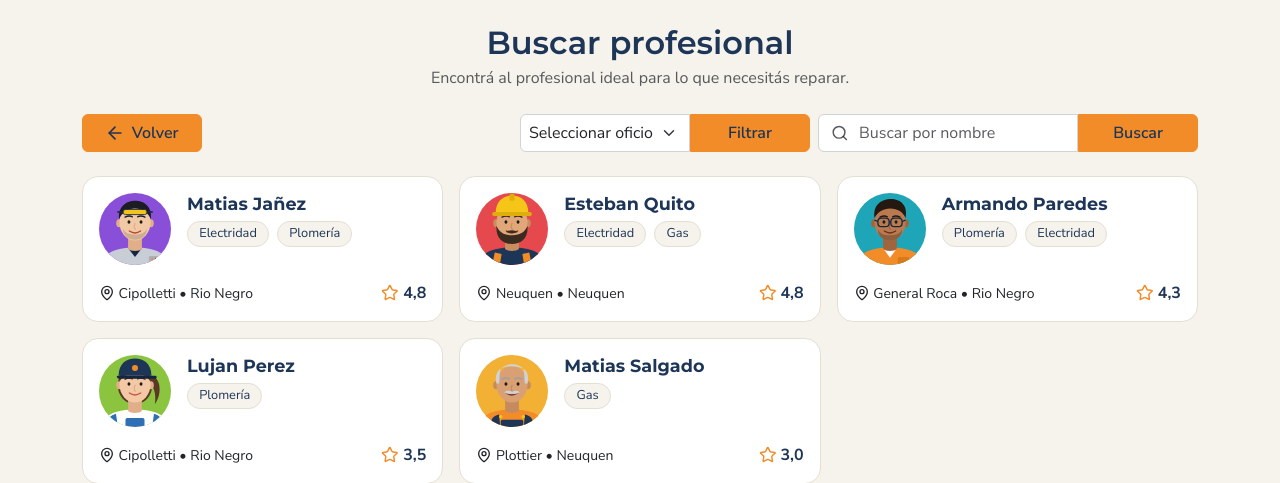
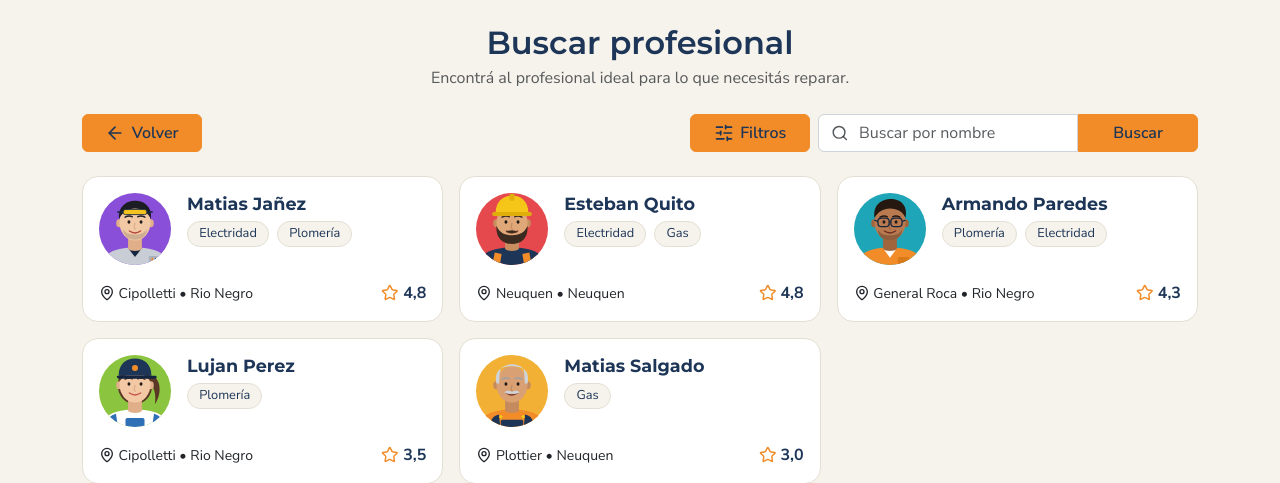
Before and after one commit to lautyMonte/reparoTodo, a Laravel app: page /buscador in a window 1280 px wide. Shown: the part 66-549 px from the top of the page. Run offline with Laravel 12, Linux system fonts and the light colour scheme; data comes from the database, SQL or seed files in the repository.

Commit message:
mejorado el buscador y filtro

```diff
--- a/app/Http/Controllers/ProfesionalController.php
+++ b/app/Http/Controllers/ProfesionalController.php
@@ -44,9 +44,16 @@ class ProfesionalController extends Controller
 
     $oficios = Oficio::orderBy('tipo')->get();
 
+    $localidades = Profesional::whereNotNull('ciudad')
+        ->where('ciudad', '!=', '')
+        ->distinct()
+        ->orderBy('ciudad')
+        ->pluck('ciudad');
+
     return view('profesional.index', compact(
         'profesionales',
-        'oficios'
+        'oficios',
+        'localidades'
     ) + [
         'titulo' => 'Buscar profesional'
     ]);
@@ -84,52 +91,77 @@ class ProfesionalController extends Controller
     }
 
     /**
-     * Busca a los profesionales, según el nombre
+     * Buscara a los profesionales por su nombre, oficio, localidad o puntuacion
+     * (tambien funciona si es todo junto)
      */
-    public function buscar(Request $request)
+   public function filtrar(Request $request)
 {
     $request->validate([
         'buscar' => ['nullable', 'string', 'max:100'],
+
+        'oficios' => ['nullable', 'array'],
+        'oficios.*' => ['integer', 'exists:oficios,id'],
+
+        'localidades' => ['nullable', 'array'],
+        'localidades.*' => ['string', 'max:100'],
+
+        'puntajes' => ['nullable', 'array'],
+        'puntajes.*' => ['integer', 'between:1,5'],
     ]);
 
     $buscar = trim($request->input('buscar', ''));
+    $oficios = $request->input('oficios', []);
+    $localidades = $request->input('localidades', []);
+    $puntajes = $request->input('puntajes', []);
 
     $profesionales = Profesional::with(['user', 'oficios'])
         ->withCount('resenas')
         ->withAvg('resenas', 'puntaje')
-            ->when($buscar, function ($query) use ($buscar) {
+
+        // Buscar por nombre
+        ->when($buscar !== '', function ($query) use ($buscar) {
             $query->whereHas('user', function ($q) use ($buscar) {
                 $q->where('usuario', 'LIKE', "%{$buscar}%");
             });
         })
+
+        // Filtrar por oficio
+        ->when(!empty($oficios), function ($query) use ($oficios) {
+
+            $query->whereHas('oficios', function ($q) use ($oficios) {
+                $q->whereIn('oficios.id', $oficios);
+            });
+
+        })
+
+        // Filtrar por localidad
+        ->when(!empty($localidades), function ($query) use ($localidades) {
+
+            $query->whereIn('ciudad', $localidades);
+
+        })
+
         ->get();
 
-        return response()->json([
-            'html' => view('partials.tarjetas', compact('profesionales'))->render(),
-        ]);
+    // Filtrar por puntuación minima
+    if (!empty($puntajes)) {
+
+        $puntajeMinimo = min($puntajes);
+
+        $profesionales = $profesionales->filter(function ($profesional) use ($puntajeMinimo) {
+
+            return $profesional->resenas_avg_puntaje !== null
+                && $profesional->resenas_avg_puntaje >= $puntajeMinimo;
+
+        })->values();
+
     }
 
-    /**
-     * Segun el oficio
-     */
-    public function filtrarOficio(Request $request){
-
-        $request->validate([
-            'oficio' => ['required', 'integer', 'exists:oficios,id'],
-        ]);
-
-        $oficio = $request->input('oficio');
-
-        $profesionales = Profesional::with(['user', 'oficios'])
-            ->withCount('resenas')
-            ->withAvg('resenas', 'puntaje')
-            ->whereHas('oficios', function ($query) use ($oficio) {
-                $query->where('oficios.id', $oficio);
-            })
-            ->get();
-
     return response()->json([
-            'html' => view('partials.tarjetas', compact('profesionales'))->render()
+        'html' => view(
+            'partials.tarjetas',
+            compact('profesionales')
+        )->render()
     ]);
 }
 }
--- a/public/js/buscador.js
+++ b/public/js/buscador.js
@@ -2,27 +2,50 @@ document.addEventListener('DOMContentLoaded', () => {
 
     const resultados = document.getElementById('resultados-profesionales');
     const formularioNombre = document.getElementById('form-buscar');
-    const formularioOficio = document.getElementById('form-oficio');
+    const formularioFiltros = document.getElementById('form-filtros');
+    const campoBuscar = document.getElementById('buscar');
+    const botonLimpiar = document.getElementById('limpiar-filtros');
+    const contadorFiltros = document.getElementById('contador-filtros');
 
-    // Función AJAX reutilizable
-    async function realizarBusqueda(formulario) {
+    let temporizador = null;
+    let controladorActual = null;
 
+    // Búsqueda conjunta
+    async function realizarBusqueda(cerrarModal = false) {
+
+        // Cancelar la petición anterior, si existe
+        if (controladorActual) {
+            controladorActual.abort();
+        }
+
+        // Crear un nuevo controlador
+        controladorActual = new AbortController();
+
+        // Tomamos los filtros seleccionados
         const parametros = new URLSearchParams(
-            new FormData(formulario)
+            new FormData(formularioFiltros)
         );
+
+        // Agregamos el nombre escrito
+        parametros.set('buscar', campoBuscar.value.trim());
 
         try {
 
-            resultados.innerHTML = '<p class="text-center">Buscando profesionales...</p>';
+            resultados.innerHTML =
+                '<p class="text-center">Buscando profesionales...</p>';
 
+            // Siempre enviamos los datos al método filtrar
             const respuesta = await fetch(
-                `${formulario.action}?${parametros}`,
+                `${formularioFiltros.action}?${parametros}`,
                 {
                     method: 'GET',
                     headers: {
                         'Accept': 'application/json',
                         'X-Requested-With': 'XMLHttpRequest'
-                    }
+                    },
+
+                    // Asociar la petición al controlador
+                    signal: controladorActual.signal
                 }
             );
 
@@ -38,7 +61,21 @@ document.addEventListener('DOMContentLoaded', () => {
                 lucide.createIcons();
             }
 
+            // Cerrar el modal solamente al aplicar los filtros
+            if (cerrarModal) {
+                const modal = document.getElementById('modalFiltros');
+
+                if (modal && window.bootstrap) {
+                    bootstrap.Modal.getOrCreateInstance(modal).hide();
+                }
+            }
+
         } catch (error) {
+
+            // No mostrar errores cuando cancelamos una petición
+            if (error.name === 'AbortError') {
+                return;
+            }
 
             console.error('Error en la búsqueda:', error);
 
@@ -50,20 +87,60 @@ document.addEventListener('DOMContentLoaded', () => {
         }
     }
 
-    // Formulario de búsqueda por nombre
+    // Al presionar el botón Buscar
     formularioNombre.addEventListener('submit', (e) => {
         e.preventDefault();
-        document.getElementById('oficio').value = '';
-        realizarBusqueda(formularioNombre);
+        clearTimeout(temporizador);
+        realizarBusqueda();
     });
 
-    // Formulario de filtro por oficio
+    // Buscar automáticamente mientras se escribe
+    campoBuscar.addEventListener('input', () => {
+
+        clearTimeout(temporizador);
+
+        temporizador = setTimeout(() => {
+            realizarBusqueda();
+        }, 350);
+
+    });
+
+    // Al aplicar los filtros del modal
+    formularioFiltros.addEventListener('submit', (e) => {
+        e.preventDefault();
+
+        clearTimeout(temporizador);
+        realizarBusqueda(true);
+    });
+
+    // Limpiar filtros y nombre
+    botonLimpiar.addEventListener('click', () => {
+
+        formularioFiltros.reset();
 
 
-    formularioOficio.addEventListener('submit', (e) => {
-        e.preventDefault();
-        document.getElementById('buscar').value = '';
-        realizarBusqueda(formularioOficio);
+
+        actualizarContadorFiltros();
+
+        clearTimeout(temporizador);
+        realizarBusqueda(true);
     });
 
+    // Actualizar cantidad de filtros seleccionados
+    function actualizarContadorFiltros() {
+
+        const filtrosSeleccionados = formularioFiltros.querySelectorAll(
+            'input[type="checkbox"]:checked'
+        );
+
+        const cantidad = filtrosSeleccionados.length;
+
+        contadorFiltros.textContent = cantidad;
+
+        contadorFiltros.style.display = cantidad > 0 ? 'inline-block': 'none';
+    }
+
+    formularioFiltros.addEventListener('change', actualizarContadorFiltros);
+    // Inicializar contador
+    actualizarContadorFiltros();
 });
--- a/resources/views/partials/tarjetas.blade.php
+++ b/resources/views/partials/tarjetas.blade.php
@@ -47,7 +47,7 @@
         @empty
         <p class="text-center text-muted">
             @if(request('buscar'))
-                No se encontraron profesionales con el nombre "{{ request('buscar') }}".
+                No se encontraron profesionales con esas especificaciones.
             @else
                 Todavía no hay profesionales para mostrar.
             @endif
--- a/resources/views/profesional/index.blade.php
+++ b/resources/views/profesional/index.blade.php
@@ -8,33 +8,24 @@
         <p class="text-muted mb-0">Encontrá al profesional ideal para lo que necesitás reparar.</p>
     </div>
 
-    {{-- Barra superior: volver a la izquierda | filtros + buscador a la derecha (todavia sin funcionalidad) --}}
+    {{-- Barra superior: volver a la izquierda | filtros + buscador a la derecha --}}
     <div class="d-flex flex-wrap justify-content-between align-items-center gap-3 mb-4">
         <a href="{{ url()->previous() }}" class="btn btn-accent btn-barra fw-semibold">
             <i data-lucide="arrow-left"></i> Volver
         </a>
 
         <div class="d-flex flex-wrap align-items-center gap-2">
+            {{--Aca va el boton de filtros--}}
+           <button type="button" class="btn btn-accent btn-barra fw-semibold" data-bs-toggle="modal" data-bs-target="#modalFiltros">
+                <i data-lucide="sliders-horizontal"></i>
+                    Filtros
+                    <span id="contador-filtros" class="badge rounded-pill bg-danger ms-1" style="display: none;">
+                        0
+                    </span>
+            </button>
+
             {{--Aca va el buscador de los profesionales--}}
-            <form action="{{ route('profesional.filtrarOficio') }}" method="GET" class="buscador-oficio" id="form-oficio">
-
-                <div class="d-flex">
-                    <div class="campo-buscar flex-grow-1">
-                        <select name="oficio" id="oficio" class="form-select">
-                            <option value="">Seleccionar oficio</option>
-
-                                @foreach ($oficios as $oficio)
-                                    <option value="{{ $oficio->id }}">
-                                        {{ $oficio->tipo }}
-                                    </option>
-                                @endforeach
-                        </select>
-                    </div>
-                    <button type="submit" class="btn btn-accent btn-barra fw-semibold">Filtrar</button>
-                </div>
-            </form>
-
-            <form action="{{ route('profesional.busca') }}" method="GET" class="buscador-lista" id="form-buscar">
+            <form action="{{ route('profesional.filtrar') }}" method="GET" class="buscador-lista" id="form-buscar">
 
                 <div class="d-flex">
                     <div class="campo-buscar flex-grow-1">
@@ -47,10 +38,91 @@
             </form>
         </div>
     </div>
+    {{--Aca va la parte de filtros--}}
+    <div class="modal fade" id="modalFiltros" tabindex="-1">
+        <div class="modal-dialog modal-dialog-centered">
+            <div class="modal-content">
+
+                {{-- Encabezado --}}
+                <div class="modal-header">
+                    <h5 class="modal-title">Filtrar profesionales</h5>
+
+                    <button type="button" class="btn-close" data-bs-dismiss="modal"></button>
+                </div>
+
+                {{-- Contenido --}}
+                <div class="modal-body">
+                    <form id="form-filtros" action="{{ route('profesional.filtrar') }}" method="GET">
+
+                    {{-- FILTRO POR OFICIO --}}
+                    <div class="mb-4">
+                        <h6 class="fw-bold">Oficios</h6>
+
+                        @foreach ($oficios as $oficio)
+                            <div class="form-check">
+                                <input class="form-check-input" type="checkbox" name="oficios[]" value="{{ $oficio->id }}" id="oficio-{{ $oficio->id }}">
+
+                                <label class="form-check-label" for="oficio-{{ $oficio->id }}">
+                                    {{ $oficio->tipo }}
+                                </label>
+                            </div>
+                        @endforeach
+                    </div>
+                    <hr>
+                    {{-- FILTRO POR LOCALIDAD --}}
+                    <div class="mb-4">
+                        <h6 class="fw-bold">Localidad</h6>
+                        @foreach ($localidades as $localidad)
+                            <div class="form-check">
+                                <input class="form-check-input" type="checkbox" name="localidades[]" value="{{ $localidad }}" id="localidad-{{ $loop->index }}">
+
+                                <label class="form-check-label" for="localidad-{{ $loop->index }}">
+                                    {{ $localidad }}
+                                </label>
+                            </div>
+                        @endforeach
+                    </div>
+
+                    <hr>
+                    {{-- FILTRO POR PUNTUACIÓN MINIMA--}}
+                    <div class="mb-3">
+
+                        <h6 class="fw-bold">Puntuación minima</h6>
+
+                        @foreach ([1, 2, 3, 4, 5] as $puntaje)
+
+                            <div class="form-check">
+
+                                <input class="form-check-input" type="checkbox" name="puntajes[]" value="{{ $puntaje }}" id="puntaje-{{ $puntaje }}">
+
+                                <label class="form-check-label" for="puntaje-{{ $puntaje }}">
+                                    {{ $puntaje }} estrellas
+                                </label>
+                            </div>
+                        @endforeach
+                    </div>
+                </form>
+
+                    </div>
+                        {{-- Botones --}}
+                        <div class="modal-footer">
+                            <button type="button" class="btn btn-outline-secondary" id="limpiar-filtros">
+                                Limpiar
+                            </button>
+
+                            <button type="submit" form="form-filtros" class="btn btn-accent">
+                                Aplicar filtros
+                            </button>
+                        </div>
+                    </div>
+        </div>
+    </div>
 
     <div class="row g-3" id="resultados-profesionales">
         @include('partials.tarjetas')
     </div>
      {{--Para el buscador de profesionales--}}
+    @push('scripts')
     <script src="{{ asset('js/buscador.js') }}" defer></script>
+    @endpush
 @endsection
--- a/routes/web.php
+++ b/routes/web.php
@@ -28,10 +28,8 @@ Route::post('/contacto', [ContactoController::class, 'store'])->name('contacto.s
 // Buscador de profesionales: es publico, lo puede ver cualquiera (con o sin sesion)
 Route::get('/buscador', [ProfesionalController::class, 'index'])->name('profesional.index');
 
-//filtrar por nombre
-Route::get('/buscador/profesional',[ProfesionalController::class,'buscar'])->name('profesional.busca');
-// Filtrar por oficio
-Route::get('/profesionales/filtrar-oficio', [ProfesionalController::class, 'filtrarOficio'])->name('profesional.filtrarOficio');
+//filtrar por nombre, oficio, localidad y puntuacion
+Route::get('/profesionales/filtrar', [ProfesionalController::class, 'filtrar'])->name('profesional.filtrar');
 
 // Detalle de un profesional: tambien es publico (lo ve cualquiera, con o sin sesion)
 Route::get('/profesional/{id}', [ProfesionalController::class, 'show'])->whereNumber('id')->name('profesional.show');
```
Lines whose indentation alone changed are shown as unchanged.
